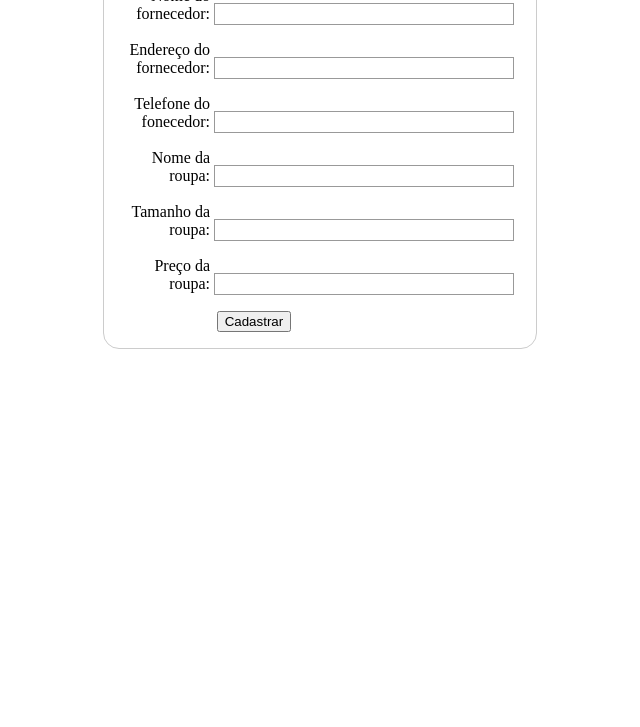
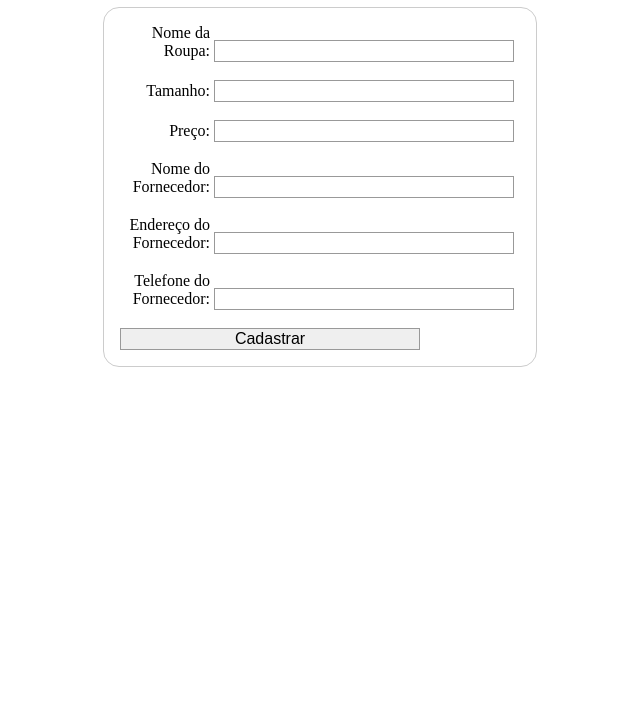
Before and after one commit to ThaissaCaino/EstoqueRoupas, a plain HTML site: page templates/index.html in a window 1280 px wide. Shown: the part 73-800 px from the top of the page, without its empty margins (320-960 px from the left). Drawn offline with Linux system fonts and the light colour scheme.

Commit message:
formulário de cadastro de roupas e fornecedores está pronto

```diff
--- a/static/css/style.css
+++ b/static/css/style.css
@@ -1,3 +1,7 @@
+h1{
+    text-align: center;
+}
+
 form{
     /* apenas centraliza o form na página */
     margin: 0 auto;
@@ -6,10 +10,6 @@ form{
     padding: 1em;
     border: 1px solid #ccc;
     border-radius: 1em;
-}
-
-form div + div {
-    margin-top: 1em;
 }
 
 label{
@@ -38,11 +38,9 @@ input:focus{
 
 .button {
     /* posicionar os botões para a mesma posição dos campos de texto */
+    display: block;
+    margin: 0 auto;
     padding-left: 90px; /* mesmo tamanho que os elementos do tipo label */
-  }
-  button {
-    /* representa  o mesmo espaço que o espaço entre as labels e os seus campos de texto*/
-    margin-left: 0.5em;
   }
 
   .title{
--- a/templates/index.html
+++ b/templates/index.html
@@ -6,38 +6,34 @@
     <title>Cadastro de roupa</title>
     <link rel="stylesheet" href="/static/css/style.css">
 </head>
+<html>
+<head>
+    <title>Estoque de Roupas</title>
+</head>
 <body>
-    <p class="title">Cadastro de fornecedores e roupas</p>
-    <form action="/pagina-processa-dados-do-form" method="post">
-        <div>
-            <label for="nome">Nome do fornecedor:</label>
-            <input type="text" id="nome" name="fornecedor_nome"/>
-        </div>
-        <div>
-            <label for="endereco">Endereço do fornecedor:</label>
-            <input type="endereco" id="endereco" name="fornecedor_endereco"/>
-        </div>
-        <div>
-            <label for="fone">Telefone do fonecedor:</label>
-            <input id="fone" name="fornecedor_fone"></input>
-        </div>
+    <h1>Cadastro de Roupas e fornecedores</h1>
+    <form action="/" method="POST">
+        <label for="roupa_nome">Nome da Roupa:</label>
+        <input type="text" id="roupa_nome" name="roupa_nome" required><br><br>
 
-        <div>
-            <label for="nome">Nome da roupa:</label>
-            <input type="text" id="nome" name="roupa_nome"/>
-        </div>
-        <div>
-            <label for="endereco">Tamanho da roupa:</label>
-            <input type="endereco" id="endereco" name="roupa_tamanho"/>
-        </div>
-        <div>
-            <label for="fone">Preço da roupa:</label>
-            <input id="fone" name="roupa_preco"></input>
-        </div>
-        <div class="button">
-            <button type="submit">Cadastrar</button>
-        </div>
+        <label for="roupa_tamanho">Tamanho:</label>
+        <input type="text" id="roupa_tamanho" name="roupa_tamanho" required><br><br>
+
+        <label for="roupa_preco">Preço:</label>
+        <input type="number" id="roupa_preco" name="roupa_preco" required><br><br>
+
+        <label for="fornecedor_nome">Nome do Fornecedor:</label>
+        <input type="text" id="fornecedor_nome" name="fornecedor_nome" required><br><br>
+
+        <label for="fornecedor_endereco">Endereço do Fornecedor:</label>
+        <input type="text" id="fornecedor_endereco" name="fornecedor_endereco" required><br><br>
+
+        <label for="fornecedor_fone">Telefone do Fornecedor:</label>
+        <input type="text" id="fornecedor_fone" name="fornecedor_fone" required><br><br>
+
+        <input type="submit" value="Cadastrar">
     </form>
-
 </body>
 </html>
+
+</html>
```
Also changed, not shown: 1 other file.
